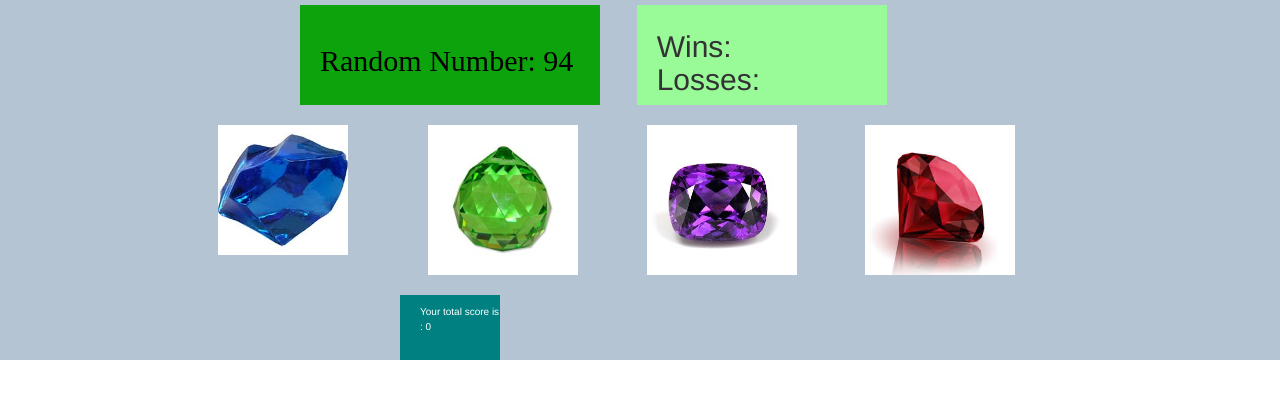
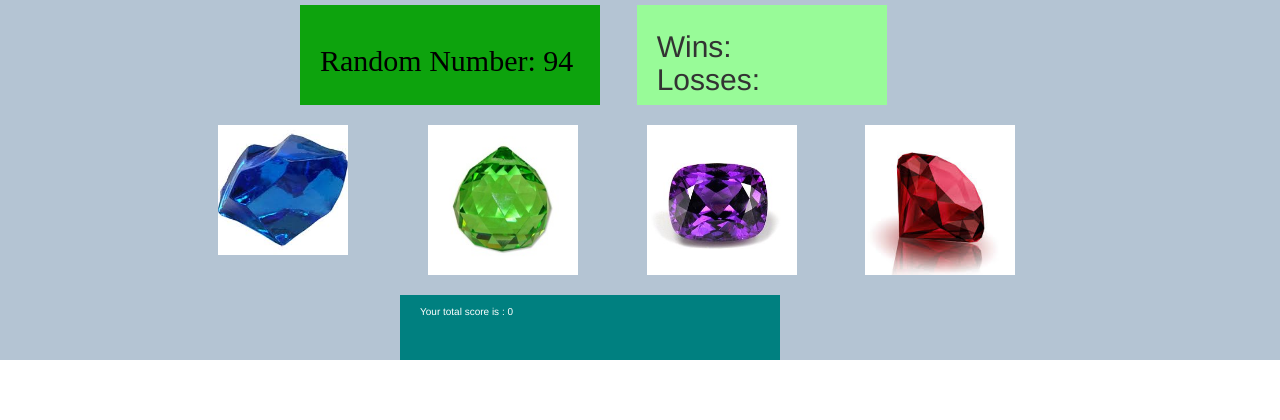
Before and after one commit to shaz-ifthi/week-4-game, a PHP site: page / in a window 1280 px wide. Shown: the part 544-964 px from the top of the page. Run offline with PHP 8.4, Linux system fonts and the light colour scheme.

Commit message:
added closing div to index.html

```diff
--- a/assets/css/style.css
+++ b/assets/css/style.css
@@ -69,7 +69,6 @@
   margin-bottom: 60px;
   background: teal;
   height: 65px;
-  width: 100px;
   padding-left: 20px;
   padding-top: 10px;
   margin-top: 20px;
--- a/home.html
+++ b/home.html
@@ -129,6 +129,7 @@
         </div>
 
     </div>
+</div>
 
         <script src="https://code.jquery.com/jquery-3.3.1.js" integrity="sha256-2Kok7MbOyxpgUVvAk/HJ2jigOSYS2auK4Pfzbm7uH60=" crossorigin="anonymous"></script>
         <script src="assets/javascript/game.js"></script>
```
